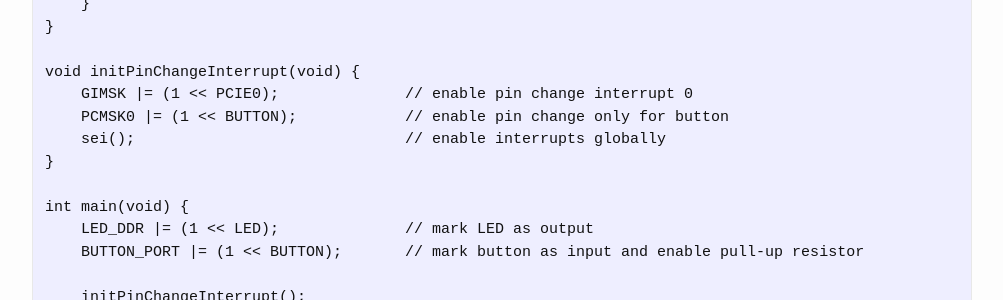
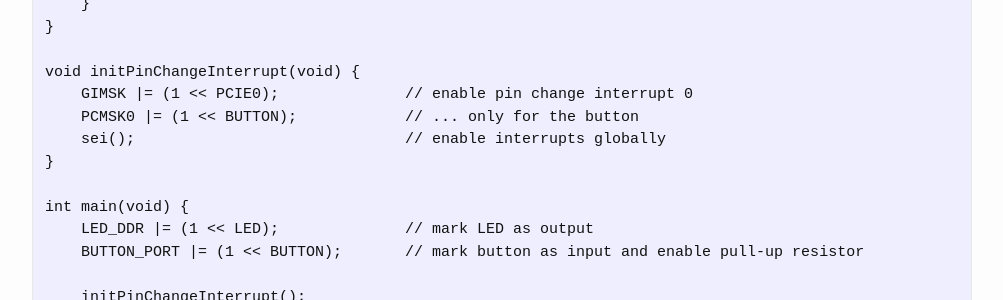
Before and after one commit to yogi/fabacademy2016, a Jekyll site: the page built from w8-embedded.md, in a window 1280 px wide and 1400 px high, scrolled down 12091 px. Shown: the part 759-1059 px from the top of the window, without its empty margins (138-1141 px from the left). Built offline with Jekyll 4.4.1, drawn with Linux system fonts in a browser that asks for light colours; some of the changed text lies outside the part shown.

Commit message:
polishing

```diff
--- a/w8-embedded.md
+++ b/w8-embedded.md
@@ -489,7 +489,7 @@ ISR(PCINT0_vect) {
 
 void initPinChangeInterrupt(void) {
     GIMSK |= (1 << PCIE0);              // enable pin change interrupt 0
-    PCMSK0 |= (1 << BUTTON);            // enable pin change only for button
+    PCMSK0 |= (1 << BUTTON);            // ... only for the button
     sei();                              // enable interrupts globally
 }
 
```
